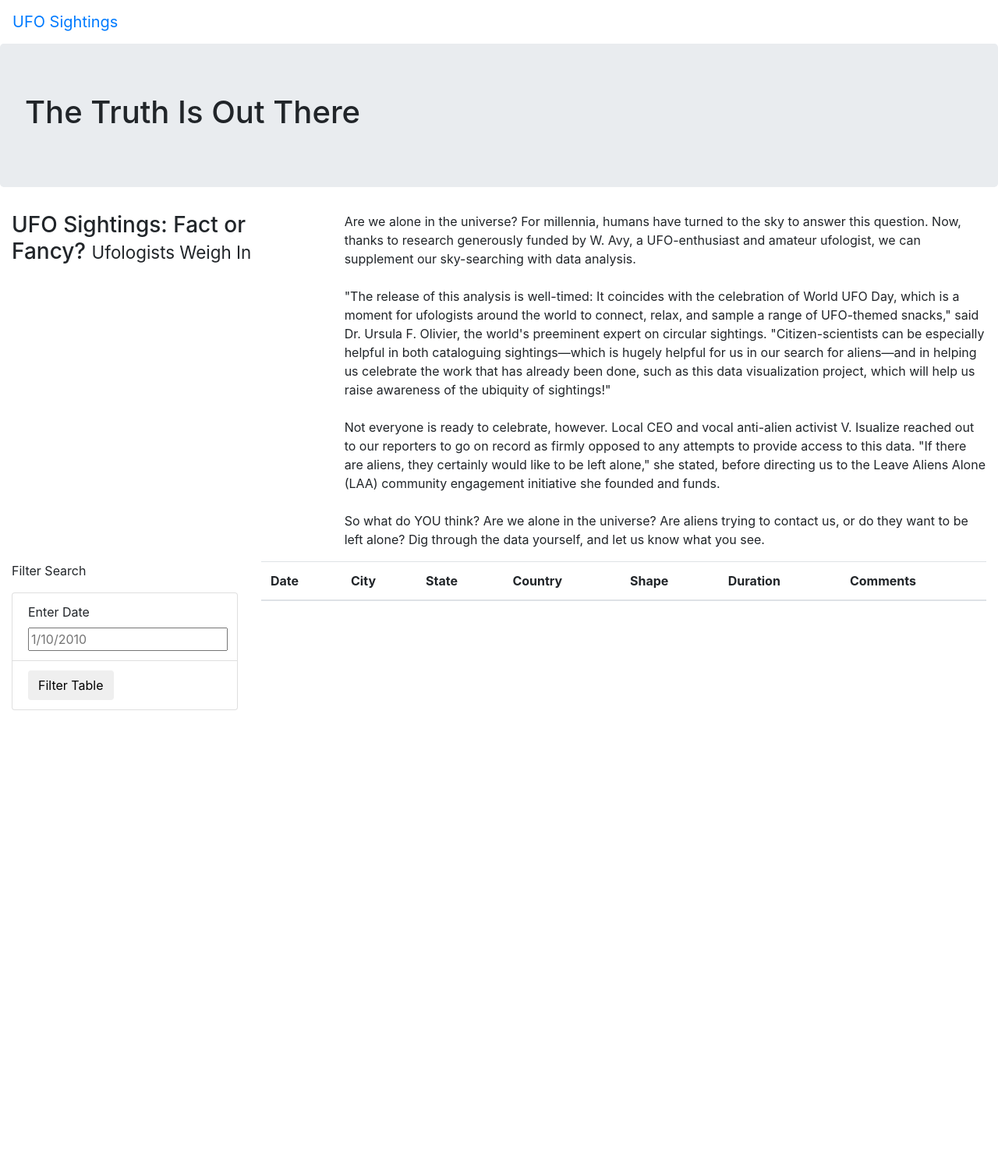
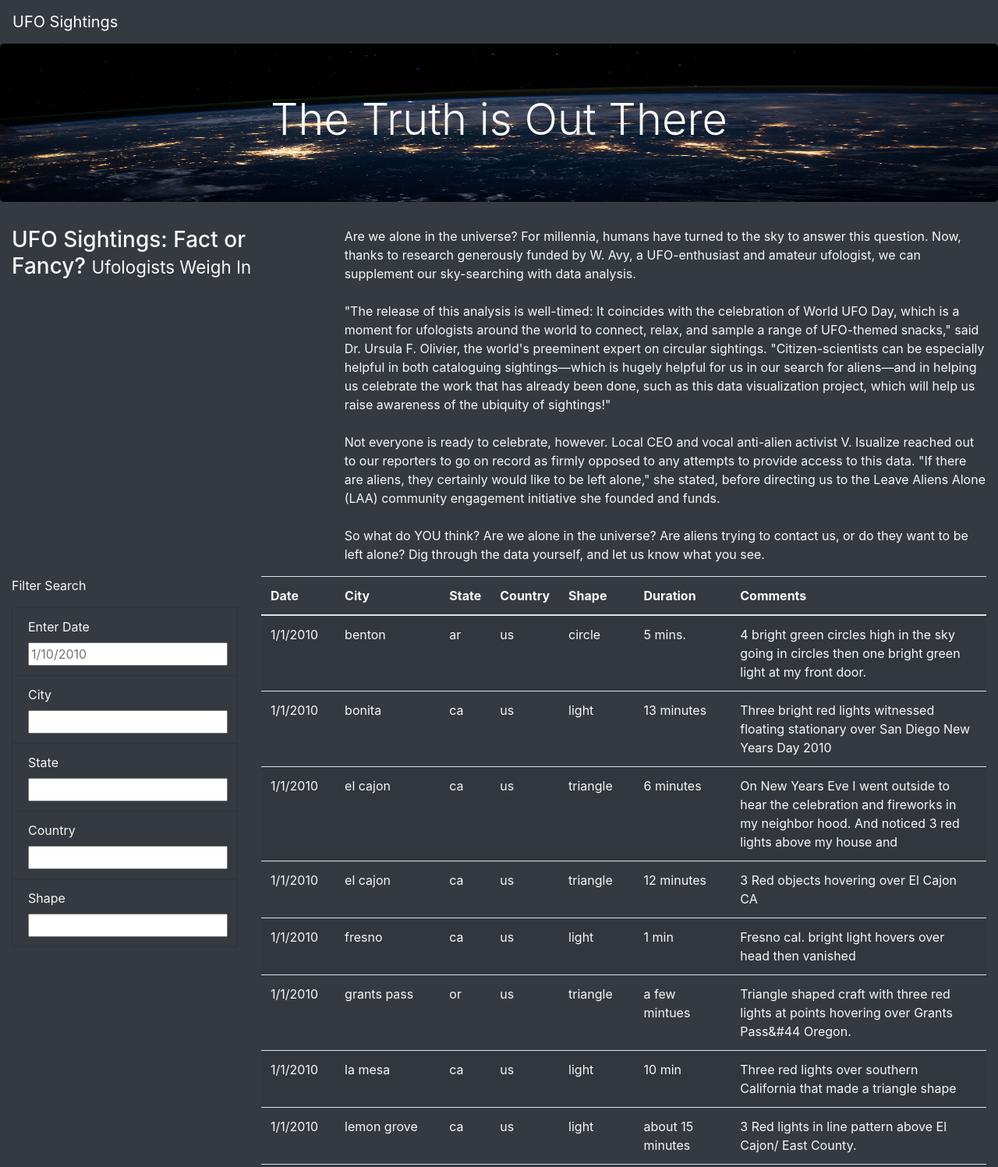
Before and after one commit to dwest85/UFOs, a plain HTML site: page index.html in a window 1280 px wide. Shown: the top 1497 px of the page at 78% size. Before the commit the page ends 911 px from the top, so only its background shows below. Drawn offline with nearby package versions, Linux system fonts and the light colour scheme; files whose address does not match are found by name.

Commit message:
working on challenge

```diff
--- a/index.html
+++ b/index.html
@@ -13,13 +13,13 @@
     />
     <link rel="stylesheet" href="static/css/style.css"/>
 </head>
-<body>
+<body class="bg-dark">
   <div class="wrapper">
-    <nav class="navbar navbar-expand-lg">
+    <nav class="navbar navbar-dark bg-dark navbar-expand-lg">
       <a class="navbar-brand" href="index.html">UFO Sightings</a>
     </nav>
     <div class="jumbotron">
-      <h1>The Truth Is Out There</h1>
+      <h1 class="display-4">The Truth is Out There</h1>
     </div>
       <div class="container-fluid">
         <div class="row">
@@ -36,16 +36,32 @@
      <div class="container-fluid">
       <div class="row">
         <div class="col-md-3">
-          <form>
+          <form class="bg-dark">
             <p>Filter Search</p>
-          <ul class="list-group">
-            <li class="list-group-item">
+          <ul class="list-group bg-dark">
+            <li class="list-group-item bg-dark">
               <label for="date">Enter Date</label>
               <input type="text" placeholder="1/10/2010" id="datetime" />
             </li>
-            <li class="list-group-item">
-              <button id="filter-btn" type="button" class="btn btn-default">Filter Table</button>
-            </li>
+              <li class="list-group-item bg-dark">
+                <label for="date">City</label>
+                <input type="text" placeholder="" id="city" />
+              </li>
+                <li class="list-group-item bg-dark">
+                  <label for="date">State</label>
+                  <input type="text" placeholder="" id="state" />
+                </li>
+                  <li class="list-group-item bg-dark">
+                    <label for="date">Country</label>
+                    <input type="text" placeholder="" id="country" />
+                  </li>
+                    <li class="list-group-item bg-dark">
+                      <label for="date">Shape</label>
+                      <input type="text" placeholder="" id="shape" />
+                    </li>
+            <!--li class="list-group-item bg-dark">
+              <button id="filter-btn" type="button" class="btn btn-dark">Filter Table</button>
+            </li!-->
           </ul>
         </form>
         </div>
@@ -67,10 +83,11 @@
         </div>
       </div>
     </div>
+  </div>
 
+  <script src="https://cdnjs.cloudflare.com/ajax/libs/d3/4.11.0/d3.js"></script>
+  <script src="static/js/data.js"></script>
+  <script src="static/js/app.js"></script>
 
-
-
-  </div>
 </body>
 </html>
--- a/static/css/style.css
+++ b/static/css/style.css
@@ -0,0 +1,12 @@
+
+body {
+
+    color: #f7f7f7;
+
+  }
+
+  .jumbotron {
+    background-image: url("C:\\Users\\dwest\\MSU\\HW\\module_11\\HW11\\UFOs\\images\\nasa.jpg");
+    background-size: 100% 100%;
+    text-align: center;
+    }
--- a/static/js/app.js
+++ b/static/js/app.js
@@ -1,7 +1,7 @@
-// import the data from data.js
+// from data.js
 const tableData = data;
 
-// Reference the HTML table using d3
+// get table references
 var tbody = d3.select("tbody");
 
 function buildTable(data) {
@@ -19,31 +19,48 @@ function buildTable(data) {
     Object.values(dataRow).forEach((val) => {
       let cell = row.append("td");
       cell.text(val);
-      }
-    );
+    });
   });
 }
-function handleClick() {
-  // Grab the datetime value from the filter
-  let date = d3.select("#datetime").property("value");
-  let filteredData = tableData;
 
-   // Check to see if a date was entered and filter the
-  // data using that date.
-  if (date) {
-    // Apply `filter` to the table data to only keep the
-    // rows where the `datetime` value matches the filter value
-    filteredData = filteredData.filter(row => row.datetime === date);
+// 1. Create a variable to keep track of all the filters as an object.
+let filteredData = tableData
+
+// 3. Use this function to update the filters.
+function updateFilters() {
+  filteredData = tableData;
+    // 4a. Save the element that was changed as a variable.
+
+    // 4b. Save the value that was changed as a variable.
+
+    // 4c. Save the id of the filter that was changed as a variable.
+
+
+    // 5. If a filter value was entered then add that filterId and value
+    // to the filters list. Otherwise, clear that filter from the filters object.
+
+
+    // 6. Call function to apply all filters and rebuild the table
+    filterTable();
+
   }
 
-   // Rebuild the table using the filtered data
-  // @NOTE: If no date was entered, then filteredData will
-  // just be the original tableData.
-  buildTable(filteredData);
-}
+  // 7. Use this function to filter the table when data is entered.
+  function filterTable() {
 
-// Attach an event to listen for the form button
-d3.selectAll("#filter-btn").on("click", handleClick);
+    // 8. Set the filtered data to the tableData.
 
-// Build the table when the page loads
-buildTable(tableData);
+
+    // 9. Loop through all of the filters and keep any data that
+    // matches the filter values
+
+
+    // 10. Finally, rebuild the table using the filtered data
+
+  }
+
+  // 2. Attach an event to listen for changes to each filter
+
+
+  // Build the table when the page loads
+  buildTable(tableData);
```
Also changed, not shown: images/nasa.jpg (added).
